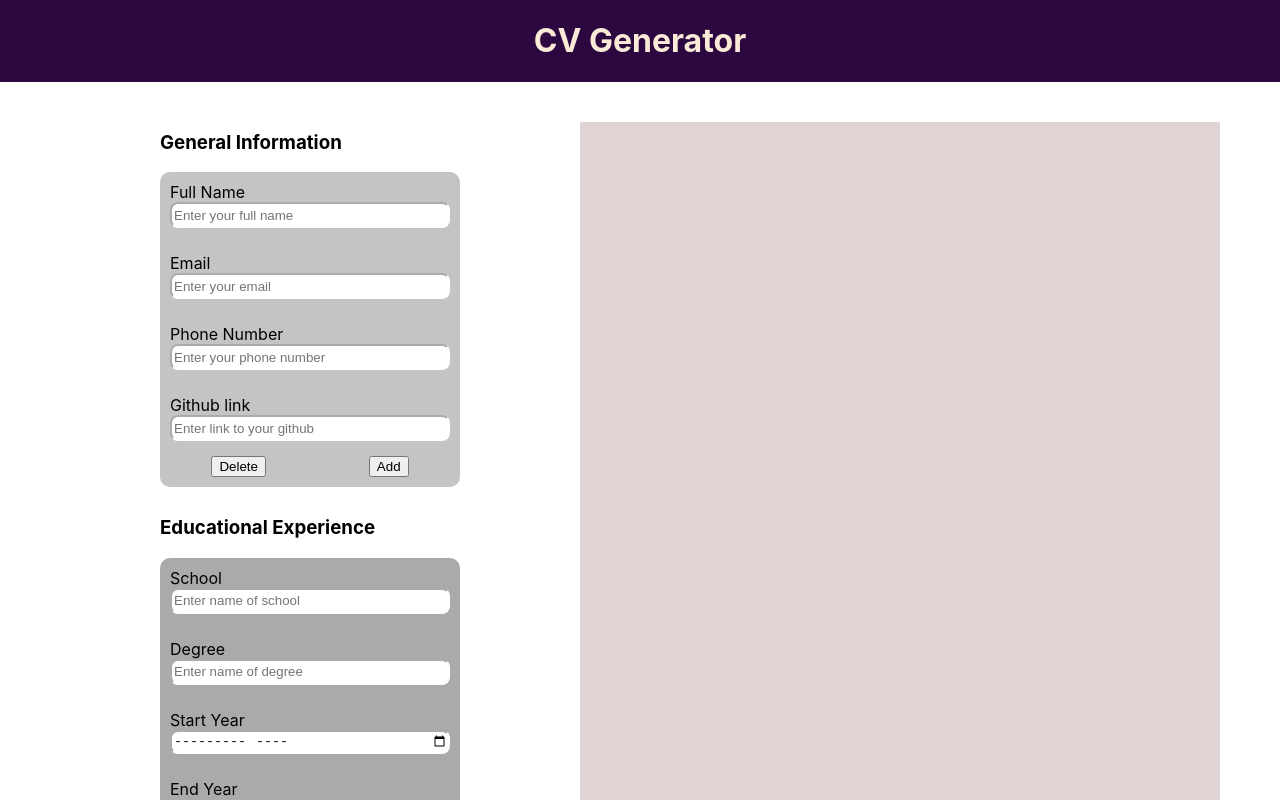
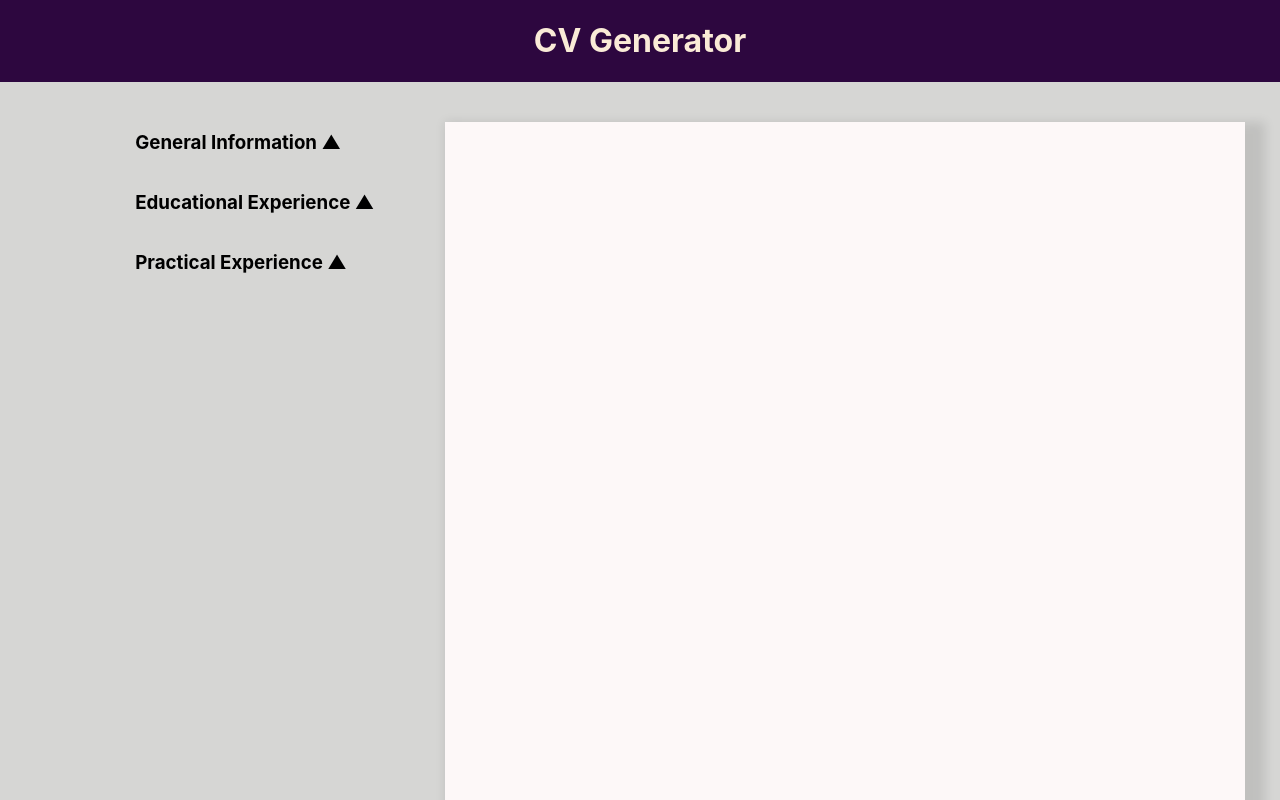
Before and after one commit to MichelleAppiah17/cv_aplication, a React (Create React App) app: page / in a window 1280 px wide. Shown: the top 800 px of the page. Built offline with nearby package versions, Linux system fonts and the light colour scheme.

Commit message:
toggling form visivility

```diff
--- a/src/EduExperience.js
+++ b/src/EduExperience.js
@@ -8,6 +8,7 @@ function EducationalExperience(props){
   const [startYear, setStartyear] = useState('')
   const [endYear, setEndyear] = useState('')
   const [location, setLocation] = useState('')
+  const [isFormVisible, setIsFormVisible] = useState(false);
 
   const [formInfo, setFormInfo] = useState({
     school: '',
@@ -48,6 +49,11 @@ function EducationalExperience(props){
   }
 
 
+  const toggleFormVisibility = () => {
+    setIsFormVisible(!isFormVisible);
+  };
+
+
   const submitForm = (e) => {
     e.preventDefault()
 
@@ -62,15 +68,26 @@ function EducationalExperience(props){
       location: '',
     });
 
+     setIsFormVisible(false);
+
   };
 
   return(
     <div className='educationInfo'>
       <div className='eduExperienceDiv'>
         <div className='formSectionTitle'>
-          <h3>Educational Experience</h3>
+          <h3>
+            Educational Experience{' '}
+             <span
+              className='formToggleArrow'
+              onClick={toggleFormVisibility}
+            >
+              {isFormVisible ? '▼'  : '▲'}
+            </span>
+          </h3>
         </div>
       </div>
+       {isFormVisible && (
       <div className='eduForm'>
        <form onSubmit={submitForm}>
         <div className='inputContainer'>
@@ -134,6 +151,7 @@ function EducationalExperience(props){
         </div>
        </form>
       </div>
+     )}
     </div>
   )
 }
--- a/src/GeneralInfo.js
+++ b/src/GeneralInfo.js
@@ -5,12 +5,15 @@ function GeneralInfo(props) {
   const [email, setEmail] = useState('');
   const [phoneNumber, setPhoneNumber] = useState('');
   const [githubLink, setGithubLink] = useState('');
+  const [linkedInLink, setLinkedInLink] = useState('');
+  const [isFormVisible, setIsFormVisible] = useState(false);
 
   const[formInfo,setFormInfo] = useState({
     fullName: '',
     email: '',
     phoneNumber: '',
     githubLink: '',
+    linkedInLink: '',
 
   })
 
@@ -32,12 +35,18 @@ function GeneralInfo(props) {
       setPhoneNumber(value);
     } else if (name === 'githubLink') {
       setGithubLink(value);
+    }else if (name === 'linkedInLink') {
+      setLinkedInLink(value);
     }
 
     setFormInfo((prevFormInfo) => ({
       ...prevFormInfo,
       [name]: value,
     }))
+  };
+
+   const toggleFormVisibility = () => {
+    setIsFormVisible(!isFormVisible);
   };
 
   const onSubmitForm = (e) => {
@@ -51,16 +60,28 @@ function GeneralInfo(props) {
        phoneNumber: '',
        phoneNumber: '',
        githubLink: '',
+       linkedInLink: '',
     })
+
+     setIsFormVisible(false);
   };
 
   return (
     <div className="generalInfo">
       <div className="formHeadingDiv">
         <div className="formSectionTitle">
-          <h3>General Information</h3>
+          <h3>
+            General Information{' '}
+             <span
+              className='formToggleArrow'
+              onClick={toggleFormVisibility}
+            >
+              {isFormVisible ? '▼'  : '▲'}
+            </span>
+          </h3>
         </div>
       </div>
+      {isFormVisible && (
       <div className='generalForm'>
       <form onSubmit={onSubmitForm}>
         <div className='inputContainer'>
@@ -107,13 +128,24 @@ function GeneralInfo(props) {
             onChange={handleChange}
           />
         </div>
+        <div className='inputContainer'>
+          <label htmlFor="linkedInLink">LinkedIn link</label>
+          <input
+            type='text'
+            placeholder='Enter link to your linkedIn'
+            id='linkedInLink'
+            name='linkedInLink'
+            value={formInfo.linkedInLink}
+            onChange={handleChange}
+          />
+        </div>
         <div className='formButtons'>
           <button>Delete</button>
           <button type='submit'>Add</button>
         </div>
       </form>
       </div>
-
+     )}
     </div>
   );
 }
--- a/src/PracExperience.js
+++ b/src/PracExperience.js
@@ -8,6 +8,7 @@ function PracticalExperience(props) {
   const [endMonth, setEndmonth] = useState('')
   const [location, setLocation] = useState('')
   const [description, setDescription] = useState('')
+  const [isFormVisible, setIsFormVisible] = useState(false);
 
   const[formInfo,setFormInfo] = useState({
     companyName: '',
@@ -49,6 +50,10 @@ function PracticalExperience(props) {
     }))
   };
 
+   const toggleFormVisibility = () => {
+    setIsFormVisible(!isFormVisible);
+  };
+
   const submitForm = (e) => {
     e.preventDefault();
 
@@ -62,18 +67,29 @@ function PracticalExperience(props) {
         location: '',
         description: '',
     })
+
+     setIsFormVisible(false);
   };
 
   return(
     <div className='practiceInfo'>
       <div className='pracExperienceDiv'>
         <div className='formTitle'>
-          <h3>Pratical Experience</h3>
+          <h3>
+            Practical Experience{' '}
+             <span
+              className='formToggleArrow'
+              onClick={toggleFormVisibility}
+            >
+              {isFormVisible ? '▼'  : '▲'}
+            </span>
+          </h3>
         </div>
       </div>
+      {isFormVisible && (
       <div className='pracForm'>
-         <form onSubmit={submitForm}>
-        <div className='inputContainer'>
+        <form onSubmit={submitForm}>
+         <div className='inputContainer'>
           <label htmlFor='companyName'>Company Name</label>
           <input
             type='text'
@@ -145,7 +161,7 @@ function PracticalExperience(props) {
         </div>
       </form>
       </div>
-
+     )}
     </div>
   )
 }
--- a/src/genInfoDisplay.js
+++ b/src/genInfoDisplay.js
@@ -1,17 +1,19 @@
 import React from 'react';
 
 function GenInfoDisplay({ generalInfo }) {
-  const { fullName, email, phoneNumber, githubLink } = generalInfo;
+  const { fullName, email, phoneNumber, githubLink, linkedInLink } = generalInfo;
 
   return (
     <div className='genInfoDisplay'>
       <div className='genInfoHeading'>
-        <h3>{fullName}</h3>
+        <h2>{fullName}</h2>
       </div>
       <div className='genInfoContent'>
-        <p>{email}</p>
-        <p>{phoneNumber}</p>
-        <a>{githubLink}</a>
+          <p>{email}</p>
+          <p>{phoneNumber}</p>
+          <p>{githubLink}</p>
+          <p>{linkedInLink}</p>
+
       </div>
     </div>
   );
--- a/src/pracInfoDisplay.js
+++ b/src/pracInfoDisplay.js
@@ -9,13 +9,15 @@ function PracInfoDisplay({ practicalInfo }) {
         <h3>Practical Experience</h3>
       </div>
       <div className='pracInfoContent'>
-        <p>{companyName}</p>
-        <p>{jobTitle}</p>
-        <p>{startMonth}</p>
-        <p>{endMonth}</p>
-        <p>{location}</p>
-        <p>{description }</p>
-
+        <div>
+          <p>{startMonth} - {endMonth}</p>
+          <p>{location}</p>
+        </div>
+        <div>
+         <h4>{companyName}</h4>
+         <p>{jobTitle}</p>
+         <p>{description}</p>
+        </div>
       </div>
     </div>
   );
--- a/src/resume.js
+++ b/src/resume.js
@@ -11,7 +11,8 @@ function Resume({ educationalExperiences, generalInformation, practicalExperienc
           <GenInfoDisplay key={index} generalInfo={gen} />
         ))}
       </div>
-      <div className='forEduInfo'>
+      <div>
+        <div className='forEduInfo'>
         {educationalExperiences && educationalExperiences.map((edu, index) => (
           <EduExpDisplay key={index} educationalInfo={edu} />
         ))}
@@ -21,6 +22,8 @@ function Resume({ educationalExperiences, generalInformation, practicalExperienc
           <PracInfoDisplay key={index} practicalInfo={prac} />
         ))}
       </div>
+      </div>
+
     </div>
   );
 }
--- a/src/styles.css
+++ b/src/styles.css
@@ -6,6 +6,7 @@
     justify-content: center;
     color: antiquewhite;
 }
+
 .appForms{
     display: flex;
     flex-direction: column;
@@ -28,16 +29,19 @@ input{
     background-color: rgb(195, 197, 197);
     width: 300px;
     border-radius: 10px;
+    box-shadow: 10px 10px 10px rgba(0, 0, 0, 0.1);
 }
 .eduForm{
     background-color: rgb(172, 169, 173);
     width: 300px;
     border-radius: 10px;
+    box-shadow: 10px 10px 10px rgba(0, 0, 0, 0.1);
 }
 .pracForm{
     background-color: rgb(183, 183, 194);
     width: 300px;
     border-radius: 10px;
+    box-shadow: 10px 10px 10px rgba(0, 0, 0, 0.1);
 }
 .formButtons{
     display: flex;
@@ -48,27 +52,49 @@ input{
 .formsAndResume{
     display: flex;
     justify-content: space-around;
+    background-color: rgba(187, 187, 183, 0.6);
 
 }
 .myResume{
-    background-color: rgb(223, 211, 211);
+    background-color: rgb(253, 248, 248);
     margin-top: 40px;
     height: 150vh;
-    width: 50%;
+    width: 50em;
+    box-shadow: 10px 10px 10px 10px rgba(0, 0, 0, 0.1);
 }
-.eduDisplay{
-    margin: 20px;
-    line-height: 3px;
+.eduDisplay, .pracInfoDisplay{
+    padding: 20px;
 }
-.eduHeading{
+.eduHeading, .pracInfoHeading{
     display: flex;
     justify-content: center;
     align-items: center;
-    background-color: rgb(237, 243, 154);
+    height: 40px;
+    background-color: rgb(57, 57, 65, 0.1);
 }
-.eduContent{
+.eduContent, .pracInfoContent{
     display: flex;
     justify-content: space-around;
+    line-height: 15px;
+
+}
+.genInfoDisplay{
+    background-color: rgb(57, 57, 65);
+    padding: 20px;
+    color: azure;
+}
+.genInfoHeading{
+    display: flex;
+    justify-content: center;
     align-items: center;
-    width: 20em;
+    font-size: larger;
 }
+.genInfoContent{
+    display: flex;
+    justify-content: space-around;
+    line-height: 1px;
+    flex-wrap: wrap;
+}
+p{
+    font-size: large;
+}
```
